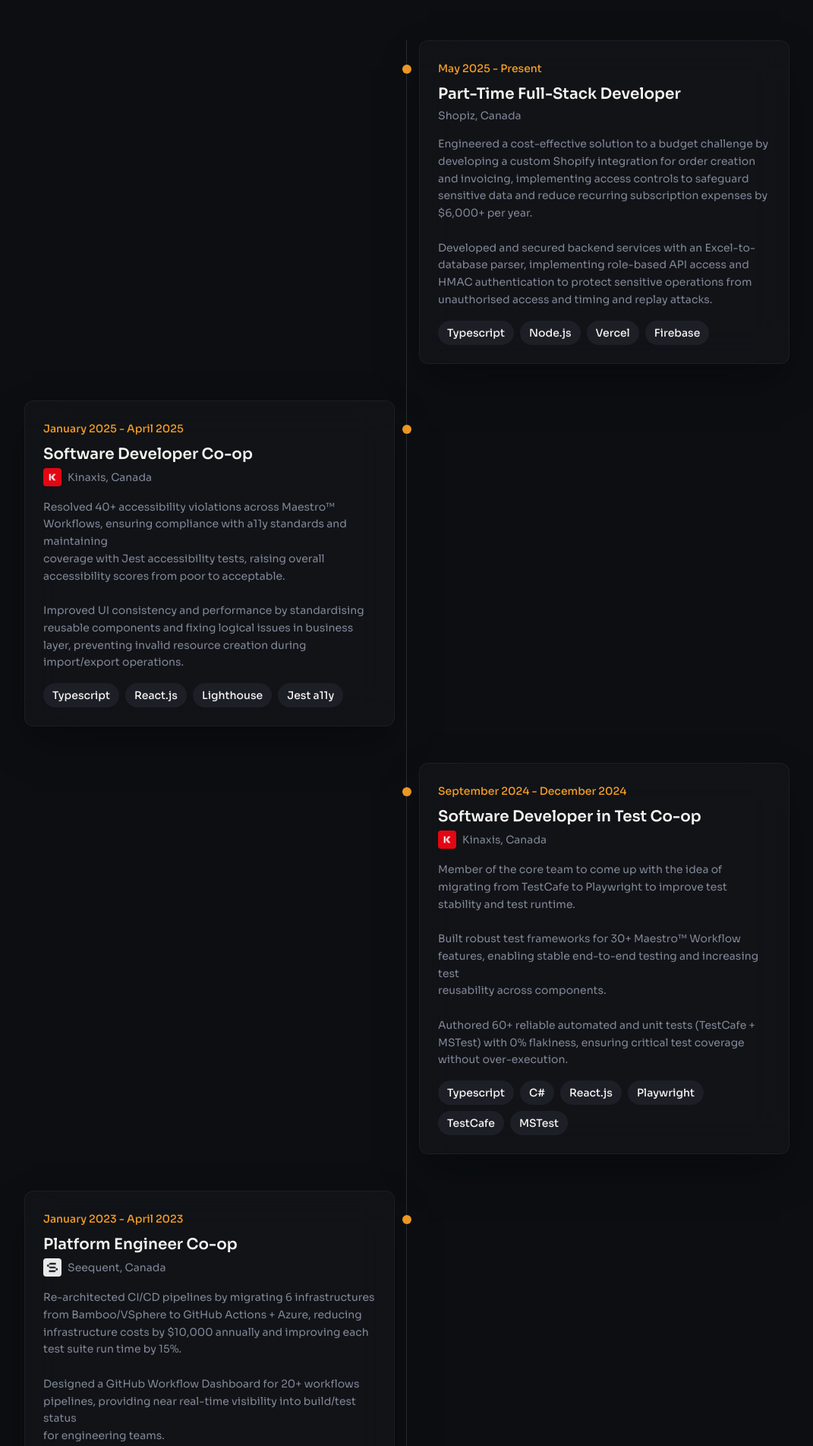
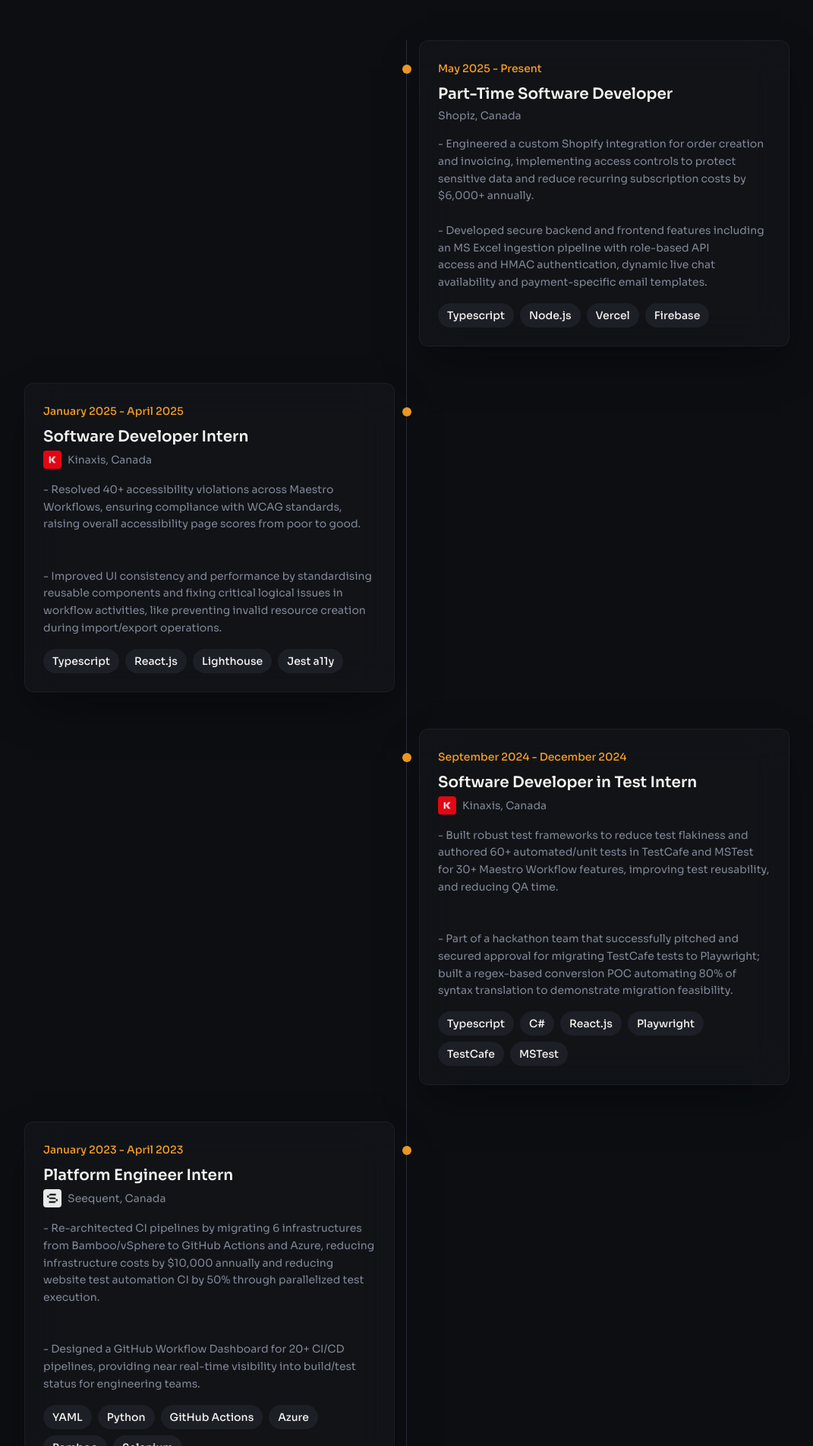
Before and after one commit to rubaizmomin/portfolio, a React (Vite) app: page / in a window 1280 px wide. Shown: the part 1717-3620 px from the top of the page at 76% size, without its empty margins (104-1175 px from the left). Built offline with nearby package versions, Linux system fonts and the light colour scheme; the HTML template or start-up script is replaced by a standard one.

Commit message:
update experience based on resume

```diff
--- a/src/components/portfolio/ExperienceSection.tsx
+++ b/src/components/portfolio/ExperienceSection.tsx
@@ -5,72 +5,60 @@ const seequentLogo = "/seequent.png";
 const akesLogo = "/akes.png";
 const experiences = [
   {
-    title: "Part-Time Full-Stack Developer",
+    title: "Part-Time Software Developer",
     company: "Shopiz, Canada",
     period: "May 2025 - Present",
     description:
-      `Engineered a cost-effective solution to a budget challenge by developing a custom Shopify integration for order creation and invoicing, implementing access controls to safeguard sensitive data and reduce recurring subscription expenses by $6,000+ per year.
-
-      Developed and secured backend services with an Excel-to-database parser, implementing role-based API access and HMAC authentication to protect sensitive operations from unauthorised access and timing and replay attacks.
+      `- Engineered a custom Shopify integration for order creation and invoicing, implementing access controls to protect
+sensitive data and reduce recurring subscription costs by $6,000+ annually.\n
+- Developed secure backend and frontend features including an MS Excel ingestion pipeline with role-based API
+access and HMAC authentication, dynamic live chat availability and payment-specific email templates.
       `,
     technologies: ["Typescript", "Node.js", "Vercel", "Firebase"],
   },
   {
-    title: "Software Developer Co-op",
+    title: "Software Developer Intern",
     company: "Kinaxis, Canada",
     companyLogo: kinaxisLogo,
     period: "January 2025 - April 2025",
     description:
-      `Resolved 40+ accessibility violations across Maestro™ Workflows, ensuring compliance with a11y standards and maintaining
-coverage with Jest accessibility tests, raising overall accessibility scores from poor to acceptable.
+      `- Resolved 40+ accessibility violations across Maestro Workflows, ensuring compliance with WCAG standards, raising overall accessibility page scores from poor to good.\n
 
-Improved UI consistency and performance by standardising reusable components and fixing logical issues in business layer, preventing invalid resource creation during import/export operations.`,
+- Improved UI consistency and performance by standardising reusable components and fixing critical logical issues in workflow activities, like preventing invalid resource creation during import/export operations.`,
     technologies: ["Typescript", "React.js", "Lighthouse", "Jest a11y"],
   },
   {
-    title: "Software Developer in Test Co-op",
+    title: "Software Developer in Test Intern",
     company: "Kinaxis, Canada",
     companyLogo: kinaxisLogo,
     period: "September 2024 - December 2024",
     description:
-      `Member of the core team to come up with the idea of migrating from TestCafe to Playwright to improve test stability and test runtime.
+      `- Built robust test frameworks to reduce test flakiness and authored 60+ automated/unit tests in TestCafe and MSTest for 30+ Maestro Workflow features, improving test reusability, and reducing QA time.\n
 
-      Built robust test frameworks for 30+ Maestro™ Workflow features, enabling stable end-to-end testing and increasing test
-reusability across components.
-
-Authored 60+ reliable automated and unit tests (TestCafe + MSTest) with 0% flakiness, ensuring critical test coverage
-without over-execution.`,
+- Part of a hackathon team that successfully pitched and secured approval for migrating TestCafe tests to Playwright; built a regex-based conversion POC automating 80% of syntax translation to demonstrate migration feasibility.`,
     technologies: ["Typescript", "C#", "React.js", "Playwright", "TestCafe", "MSTest"],
   },
 
     {
-    title: "Platform Engineer Co-op",
+    title: "Platform Engineer Intern",
     company: "Seequent, Canada",
     companyLogo: seequentLogo,
     period: "January 2023 - April 2023",
     description:
-      `Re-architected CI/CD pipelines by migrating 6 infrastructures from Bamboo/VSphere to GitHub Actions + Azure, reducing
-infrastructure costs by $10,000 annually and improving each test suite run time by 15%.
+      `- Re-architected CI pipelines by migrating 6 infrastructures from Bamboo/vSphere to GitHub Actions and Azure, reducing infrastructure costs by $10,000 annually and reducing website test automation CI by 50% through parallelized test execution.\n
 
-Designed a GitHub Workflow Dashboard for 20+ workflows pipelines, providing near real-time visibility into build/test status
-for engineering teams.
-
-Optimized sign-in automation scripts for licensed product authentication, cutting 4-5 minutes per login and eliminating
-cache dependencies.`,
+- Designed a GitHub Workflow Dashboard for 20+ CI/CD pipelines, providing near real-time visibility into build/test status for engineering teams.`,
     technologies: ["YAML", "Python", "GitHub Actions", "Azure", "Bamboo", "Selenium"],
   },
 
       {
-    title: "Software Developer in Test Co-op",
+    title: "Software Developer in Test Intern",
     company: "Seequent, Canada",
     companyLogo: seequentLogo,
     period: "September 2022 - December 2022",
     description:
-      `Debugged 312 test automation failures, reducing regression failure rate from 23% to 0% in Oasis Montaj 2022.2.0.
-
-Authored 73 new GUI test cases in Ranorex and improved the reliability of complex gestures like drag and drop, resizing
-images, leading to improving overall test coverage by 4%.
-`,
+      `- Debugged 312 test automation failures, reducing regression failure rate from 23% to 0% in Oasis Montaj 2022.2.0.\n
+- Authored 73 new GUI test cases in Ranorex using C# .NET framework and improved the reliability of complex gestures like drag and drop by maintaining testing framework leading to improving overall test coverage by 4%.`,
     technologies: ["C#", ".NET", "Ranorex", "VSphere", "Bamboo"],
   },
     {
@@ -79,11 +67,9 @@ images, leading to improving overall test coverage by 4%.
     companyLogo: akesLogo,
     period: "April 2020 - September 2020",
     description:
-      `Designed and delivered weekly lessons introducing 13 middle-year students to Scratch, then advancing into C programming fundamentals.
+      `- Designed and delivered weekly lessons introducing 13 middle-year students to Scratch, then advancing into C programming fundamentals.\n
 
-Authored comprehensive learning resources and assignments, enabling staff reuse and improving student comprehension.
-
-Received 100% positive feedback from students and supervisors for clarity of instruction, enabling students to complete projects ahead of schedule.
+- Received 100% positive feedback from students and supervisors for clarity of instruction, enabling students to complete projects ahead of schedule.
 `,
     technologies: ["Scratch", "C"],
   },
```
